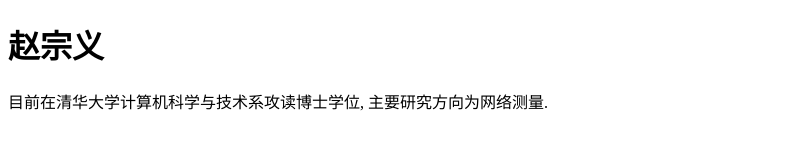
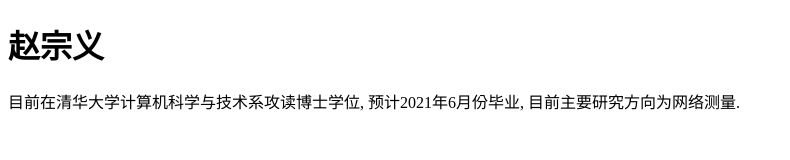
Before and after one commit to xinshengzzy/xinshengzzy.github.io, a plain HTML site: page index.html in a window 1280 px wide. Shown: the whole page, without its empty margins (0-790 px from the left). Drawn offline with Linux system fonts and the light colour scheme.

Commit message:
Automatic uploading. No comments.

```diff
--- a/index.html
+++ b/index.html
@@ -6,7 +6,7 @@
 <body>
 
 <h1>赵宗义</h1>
-<p>目前在清华大学计算机科学与技术系攻读博士学位, 主要研究方向为网络测量. </p>
+<p>目前在清华大学计算机科学与技术系攻读博士学位, 预计2021年6月份毕业, 目前主要研究方向为网络测量. </p>
 
 </body>
 </html>
```
